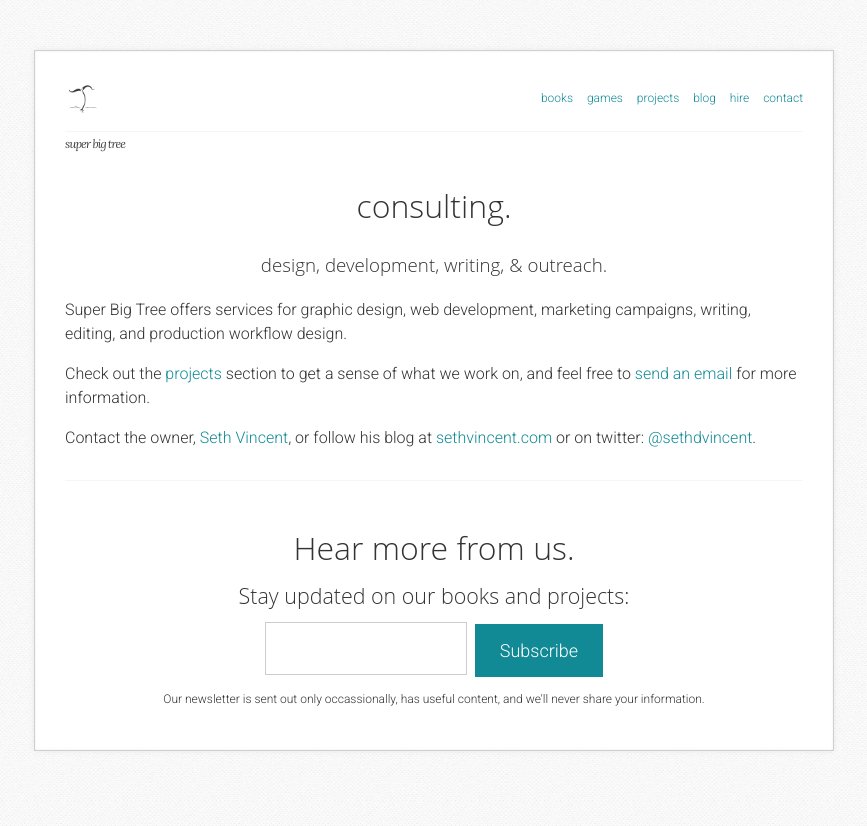
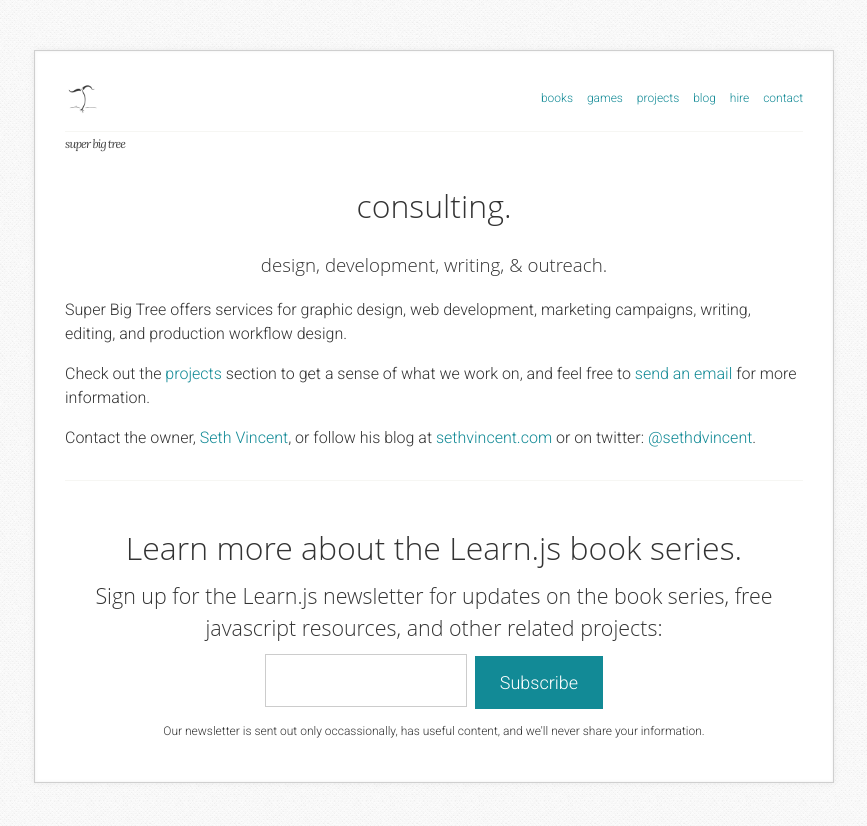
Before and after one commit to superbigtree/superbigtree.github.com, a Jekyll site: the page built from hire/index.html, in a window 1280 px wide. Shown: the top 826 px of the page, without its empty margins (206-1073 px from the left). Built offline with Jekyll 4.4.1, drawn with Linux system fonts in a browser that asks for light colours.

Commit message:
change email newsletter signup text

```diff
--- a/_layouts/default.html
+++ b/_layouts/default.html
@@ -56,8 +56,8 @@
         <!-- Begin MailChimp Signup Form -->
         <div id="mc_embed_signup">
           <form action="http://superbigtree.us5.list-manage.com/subscribe/post?u=b5b4f7fda673e887e9380b619&amp;id=3eb1d4ee40" method="post" id="mc-embedded-subscribe-form" name="mc-embedded-subscribe-form" class="validate" target="_blank" novalidate>
-            <h4>Hear more from us.</h4>
-            <h6>Stay updated on our books and projects:</h6>
+            <h4>Learn more about the Learn.js book series.</h4>
+            <h6>Sign up for the Learn.js newsletter for updates on the book series, free javascript resources, and other related projects:</h6>
             <input type="email" value="" name="EMAIL" class="required email" id="mce-EMAIL">
             <input type="submit" value="Subscribe" name="subscribe" id="mc-embedded-subscribe" class="button btn">
             <div id="mce-responses" class="clear">
```
